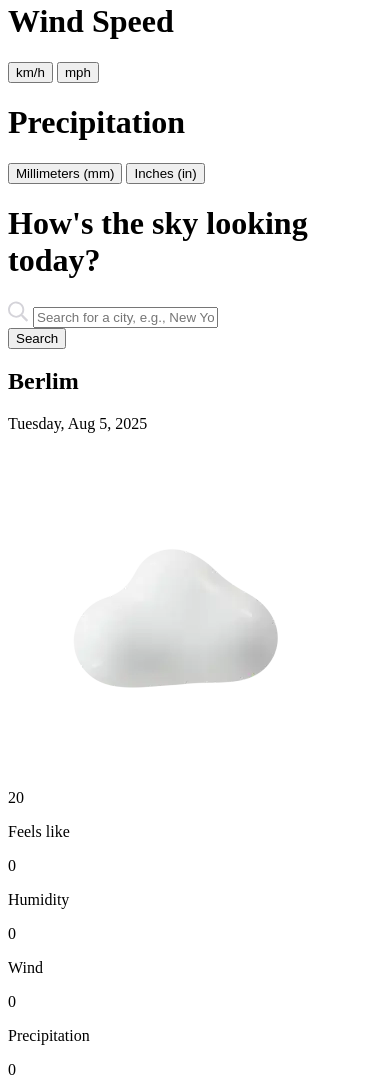
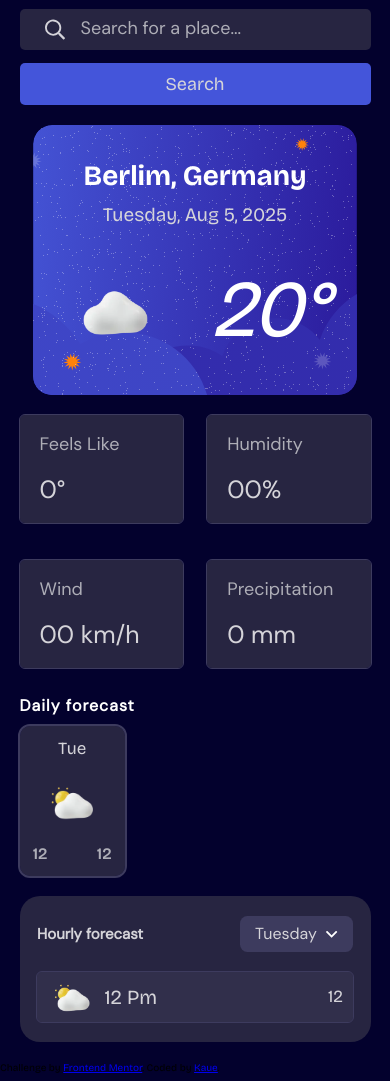
Before and after one commit to kaueOliveira/Weather-App, a plain HTML site: page index.html in a window 390 px wide. Shown: the part 280-1361 px from the top of the page. Drawn offline with Linux system fonts and the light colour scheme.

Commit message:
Finaliza estilos mobile e ajusta HTML

```diff
--- a/index.html
+++ b/index.html
@@ -1,24 +1,18 @@
 <!DOCTYPE html>
 <html lang="en">
+  <!-- Traduzir Pagina -->
 <head>
   <meta charset="UTF-8">
   <meta name="viewport" content="width=device-width, initial-scale=1.0"> <!-- displays site properly based on user's device -->
 
   <link rel="icon" type="image/png" sizes="32x32" href="./assets/images/favicon-32x32.png">
-
+  <link rel="stylesheet" href="styles/style.css">
   <title>Frontend Mentor | Weather app</title>
-
-  <!-- Feel free to remove these styles or customise in your own stylesheet 👍 -->
-  <style>
-    .attribution { font-size: 11px; text-align: center; }
-    .attribution a { color: hsl(228, 45%, 44%); }
-  </style>
 </head>
 <body>
-
   <header>
     <img src="assets/images/logo.svg" alt="logo">
-    <div>
+    <div id="units-menu-button">
       <img src="assets/images/icon-units.svg" alt="Icon Units">
       <p>Units</p>
       <img src="assets/images/icon-dropdown.svg" alt="Dropdown" id="header-dropdown-button">
@@ -49,38 +43,38 @@
   <section id="section-search">
     <div>
       <img src="assets/images/icon-search.svg" alt="Icon Search">
-      <input type="text" placeholder="Search for a city, e.g., New York"></input>
+      <input type="text" placeholder="Search for a place..."></input>
     </div>
     <button>Search</button>
   </section>
 
   <section id="current-weather">
-    <div>
-      <h1 id="city-name">Berlim</h1>
+    <div id="div-city-info">
+      <h1 id="city-name">Berlim, Germany</h1>
       <p id="current-date">Tuesday, Aug 5, 2025</p>
     </div>
     <div id="current-temperature">
       <img src="assets/images/icon-overcast.webp" alt="">
-      <p>20</p>
+      <p>20°</p>
     </div>
   </section>
 
   <section id="weather-details">
     <div id="weather-item">
-      <p>Feels like</p>
-      <span>0</span>
+      <p>Feels Like</p>
+      <span>0°</span>
     </div>
     <div id="weather-item">
       <p>Humidity</p>
-      <span>0</span>
+      <span>00%</span>
     </div>
     <div id="weather-item">
       <p>Wind</p>
-      <span>0</span>
+      <span>00 km/h</span>
     </div>
     <div id="weather-item">
       <p>Precipitation</p>
-      <span>0</span>
+      <span>0 mm</span>
     </div>
   </section>
 
@@ -99,11 +93,13 @@
   </section>
 
   <section id="hourly-forecast">
-    <h1>Hourly forecast</h1>
-    <div>
-      <p>Tuesday</p>
-      <img src="assets/images/icon-dropdown.svg" alt="Dropdow" id="hourly-dropdown-button">
-    </div>
+    <header id="hourly-forecast-header">
+      <h1>Hourly forecast</h1>
+      <div>
+        <p>Tuesday</p>
+        <img src="assets/images/icon-dropdown.svg" alt="Dropdow" id="hourly-dropdown-button">
+      </div>
+    </header>
     <div id="forecast-hours">
       <div id="div-hour">
         <div>
@@ -117,7 +113,7 @@
 
   <div class="attribution">
     Challenge by <a href="https://www.frontendmentor.io?ref=challenge">Frontend Mentor</a>.
-    Coded by <a href="#">Your Name Here</a>.
+    Coded by <a href="https://github.com/kaueOliveira">Kaue</a>.
   </div>
 </body>
 </html>
--- /dev/null
+++ b/styles/style.css
@@ -0,0 +1,370 @@
+@font-face {
+  font-family: "DmSans";
+  src: url("../assets/fonts/DM_Sans/DMSans-VariableFont_opsz\,wght.ttf")
+    format("truetype");
+  font-weight: normal;
+  font-style: normal;
+}
+
+@font-face {
+  font-family: "Bricolage";
+  src: url("../assets/fonts/Bricolage_Grotesque/BricolageGrotesque-VariableFont_opsz\,wdth\,wght.ttf");
+}
+
+* {
+  margin: 0;
+  padding: 0;
+  font-family: "Bricolage";
+}
+
+html {
+  font-size: 62.5%;
+}
+
+:root {
+  --Neutral-900: hsl(243, 96%, 9%);
+  --Neutral-800: hsl(243, 27%, 20%);
+  --Neutral-700: hsl(243, 23%, 24%);
+  --Neutral-600: hsl(243, 23%, 30%);
+  --Neutral-300: hsl(240, 6%, 70%);
+  --Neutral-200: hsl(250, 6%, 84%);
+  --Neutral-0: hsl(0, 0%, 100%);
+
+  --Orange-500: hsl(28, 100%, 52%);
+  --Blue-500: hsl(233, 67%, 56%);
+  --Blue-700: hsl(248, 70%, 36%);
+}
+
+body {
+  background: var(--Neutral-900);
+}
+
+header,
+#units-menu-button {
+  display: flex;
+  flex-flow: row nowrap;
+  align-items: center;
+  justify-content: space-between;
+
+  gap: 0.8rem;
+}
+
+header {
+  width: 90%;
+  margin: 1rem auto;
+}
+
+header > img {
+  width: 13rem;
+}
+
+#units-menu-button {
+  padding: 1rem;
+  font-size: 1.2rem;
+  border-radius: 5px;
+  color: var(--Neutral-0);
+  background-color: var(--Neutral-800);
+}
+
+#header-dropdown-button {
+  cursor: pointer;
+}
+
+#unit-settings-dropdown {
+  display: none;
+
+  position: absolute;
+  top: 50%;
+  left: 50%;
+  transform: translate(-50%, -50%);
+}
+
+body > h1 {
+  width: 85%;
+  margin: 3rem auto;
+
+  font-size: 5rem;
+  text-align: center;
+  color: var(--Neutral-0);
+}
+
+section {
+  width: 90%;
+  margin: auto;
+}
+
+#section-search > div {
+  padding: 1rem 0.5rem;
+  border-radius: 0.5rem;
+  background-color: var(--Neutral-800);
+
+  display: flex;
+  align-items: center;
+  justify-content: space-between;
+  gap: 1.5rem;
+}
+
+#section-search > div > img {
+  margin-left: 2rem;
+}
+
+input {
+  width: 100%;
+  height: 1.7rem;
+
+  border: none;
+  background-color: var(--Neutral-800);
+  caret-color: var(--Neutral-300);
+}
+
+input:focus {
+  outline: none;
+}
+
+input::placeholder {
+  font-size: 1.8rem;
+  font-family: "DmSans";
+  color: var(--Neutral-300);
+}
+
+#section-search > button {
+  width: 100%;
+  padding: 1rem 0.5rem;
+  margin-top: 1.25rem;
+
+  background-color: var(--Blue-500);
+  color: var(--Neutral-200);
+
+  border: none;
+  border-radius: 0.5rem;
+
+  font-size: 1.8rem;
+  cursor: pointer;
+}
+
+#section-search > button:hover {
+  transition: all 0.8s;
+  background-color: var(--Blue-700);
+}
+
+#current-weather {
+  /* border: 1px solid red; */
+  height: 27rem;
+  margin-top: 2rem;
+  border-radius: 2rem;
+
+  background-image: url("../assets/images/bg-today-small.svg");
+  background-repeat: no-repeat;
+  background-position: center;
+  background-size: contain;
+
+  display: flex;
+  flex-flow: column nowrap;
+  align-items: center;
+  justify-content: space-evenly;
+}
+
+#div-city-info {
+  text-align: center;
+  font-family: "DmSans";
+}
+
+#div-city-info > h1 {
+  font-size: 2.8rem;
+  color: var(--Neutral-0);
+}
+
+#div-city-info > p {
+  margin-top: 1rem;
+  font-size: 1.9rem;
+  color: var(--Neutral-200);
+}
+
+#current-temperature {
+  /* border: 1px solid red; */
+  width: 26.5rem;
+
+  display: flex;
+  flex-flow: row nowrap;
+  align-items: center;
+  justify-content: space-between;
+
+  font-size: 8rem;
+  font-style: italic;
+  font-family: "DmSans";
+  color: var(--Neutral-0);
+}
+
+#current-temperature > img {
+  width: 10rem;
+}
+
+#weather-details {
+  /* border: 1px solid red; */
+  height: 27rem;
+  margin-top: 2rem;
+
+  display: flex;
+  flex-flow: row wrap;
+  align-items: flex-start;
+  justify-content: space-between;
+  gap: 2rem;
+}
+
+#weather-details > div {
+  width: 46.5%;
+  height: 40%;
+
+  display: flex;
+  flex-flow: column nowrap;
+  align-items: start;
+  justify-content: space-evenly;
+
+  outline: 1px solid var(--Neutral-600);
+  border-radius: 0.5rem;
+  background-color: var(--Neutral-800);
+}
+
+#weather-details p {
+  font-family: "DmSans";
+  font-size: 1.8rem;
+  margin-left: 2rem;
+  color: var(--Neutral-300);
+}
+
+#weather-details span {
+  font-family: "DmSans";
+  font-size: 2.5rem;
+  margin-left: 2rem;
+  color: var(--Neutral-200);
+}
+
+#daily-forecast {
+  margin-top: 1rem;
+}
+
+#daily-forecast > h1 {
+  font-family: "DmSans";
+  font-size: 1.6rem;
+  letter-spacing: 1px;
+  color: var(--Neutral-0);
+}
+
+#daily-forecast img {
+  width: 6rem;
+}
+
+#forecast-days {
+  /* border: 1px solid red; */
+  margin-top: 1rem;
+}
+
+#forecast-days > div {
+  width: 30%;
+  height: 15rem;
+
+  display: flex;
+  flex-flow: column nowrap;
+  align-items: center;
+  justify-content: space-evenly;
+
+  outline: 2px solid var(--Neutral-600);
+  border-radius: 1rem;
+  background-color: var(--Neutral-800);
+}
+
+#forecast-days > div > p {
+  font-size: 1.7rem;
+  color: var(--Neutral-200);
+}
+
+#div-day > div {
+  width: 75%;
+
+  display: flex;
+  flex-flow: row nowrap;
+  align-items: center;
+  justify-content: space-between;
+
+  font-size: 1.6rem;
+  font-weight: 600;
+  color: var(--Neutral-300);
+}
+
+#hourly-forecast {
+  margin-top: 2rem;
+  margin-bottom: 2rem;
+
+  border-radius: 2rem;
+  background-color: var(--Neutral-800);
+}
+
+#hourly-forecast-header {
+  padding-top: 2rem;
+}
+
+#hourly-forecast-header > h1 {
+  font-family: "DmSans";
+  color: var(--Neutral-200);
+}
+
+#hourly-forecast-header > div {
+  display: flex;
+  flex-flow: row nowrap;
+  align-items: center;
+  justify-content: space-between;
+  gap: 0.8rem;
+
+  padding: 0.75rem 1.5rem;
+  border-radius: 0.75rem;
+  background-color: var(--Neutral-600);
+
+  cursor: pointer;
+}
+
+#hourly-forecast-header > div > p {
+  font-family: "DmSans";
+  font-size: 1.6rem;
+  color: var(--Neutral-200);
+}
+
+#forecast-hours {
+  width: 90%;
+  margin: auto;
+  padding-bottom: 2rem;
+}
+
+#div-hour {
+  display: flex;
+  flex-flow: row nowrap;
+  align-items: center;
+  justify-content: space-between;
+
+  margin-top: 2rem;
+  border-radius: 0.5rem;
+  background-color: var(--Neutral-700);
+  outline: 1px solid var(--Neutral-600);
+}
+
+#div-hour > div {
+  width: 12rem;
+
+  display: flex;
+  flex-flow: row nowrap;
+  align-items: center;
+  justify-content: space-between;
+
+  font-size: 2rem;
+  color: var(--Neutral-200);
+}
+
+#div-hour > div > img {
+  width: 5rem;
+  margin-left: 1rem;
+}
+
+#div-hour > p {
+    margin-right: 1rem;
+    font-size: 1.7rem;
+    color: var(--Neutral-200);
+}
```
